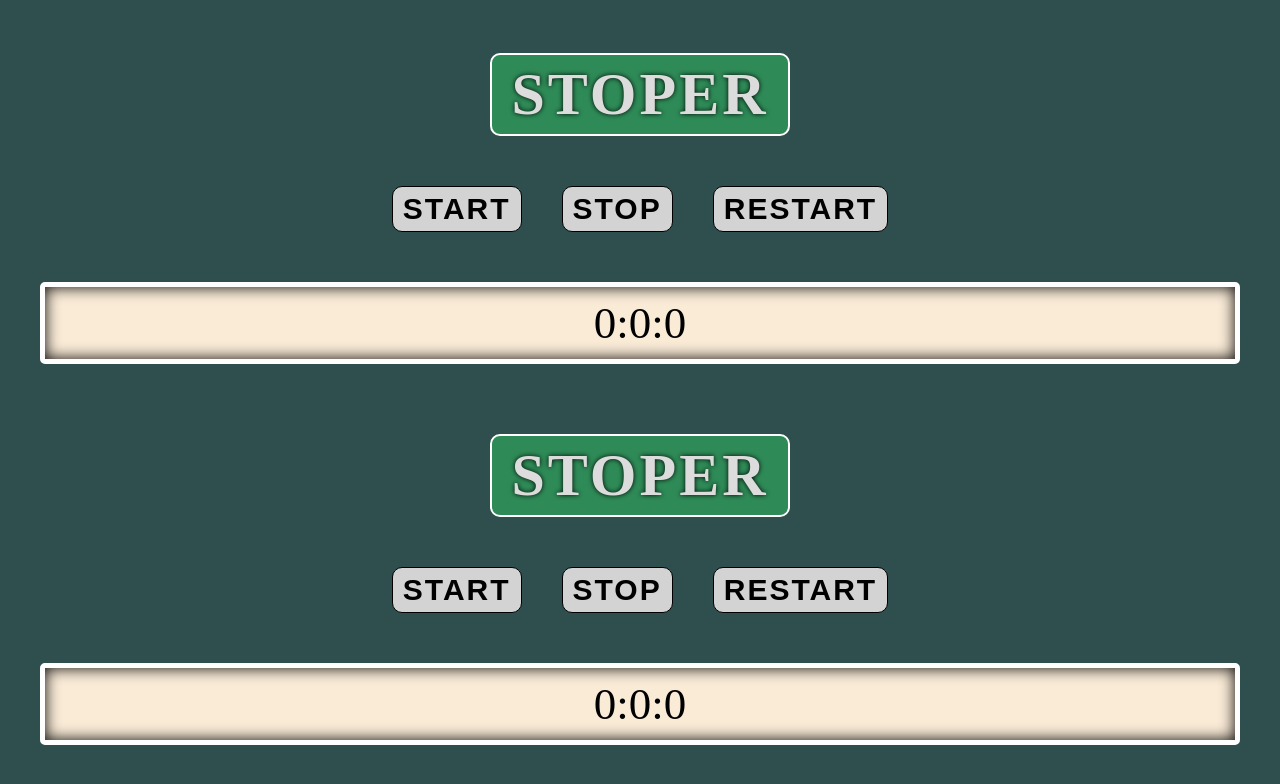
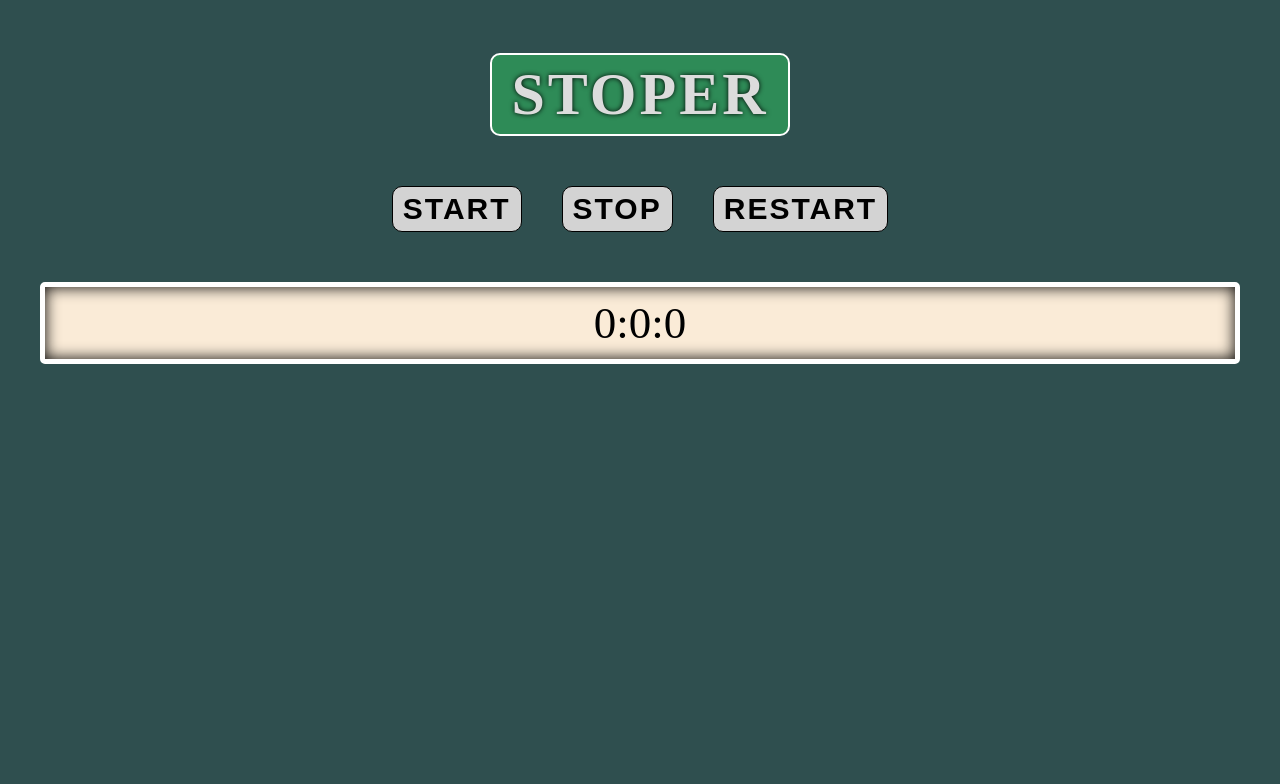
Before and after one commit to Majkyel/stoper_application-ES6-REACT, a website: page index.html in a window 1280 px wide. Drawn offline with nearby package versions, Linux system fonts and the light colour scheme; files that its build step writes are made by us from their sources.

Commit message:
Update index.html file

```diff
--- a/index.html
+++ b/index.html
@@ -7,7 +7,6 @@
     </head>
     <body>
         <div id="app"></div>
-        <div id="app_second"></div>
         <script src="https://unpkg.com/react@15.3.2/dist/react.js"></script>
         <script src="https://unpkg.com/react-dom@15.3.2/dist/react-dom.js"></script>
         <script type="text/javascript" src="js/script-compiled.js"></script>
```
